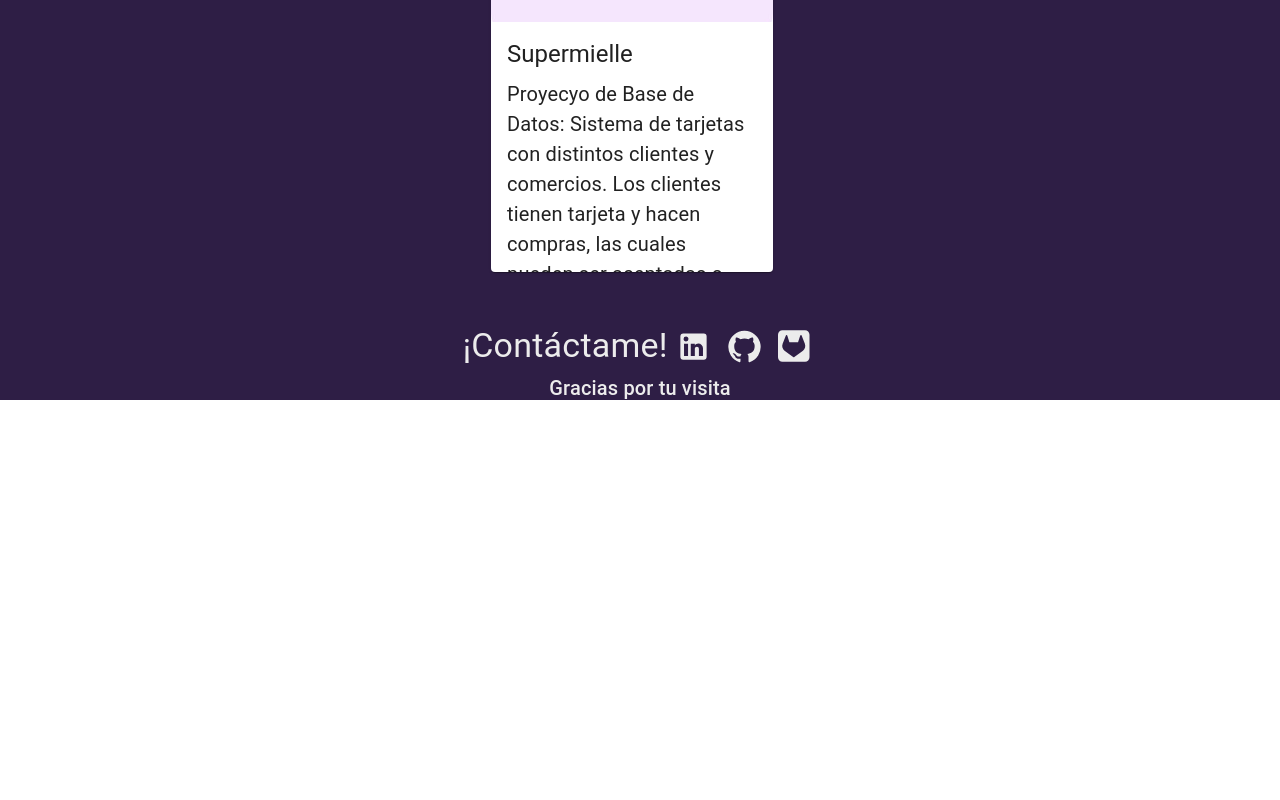
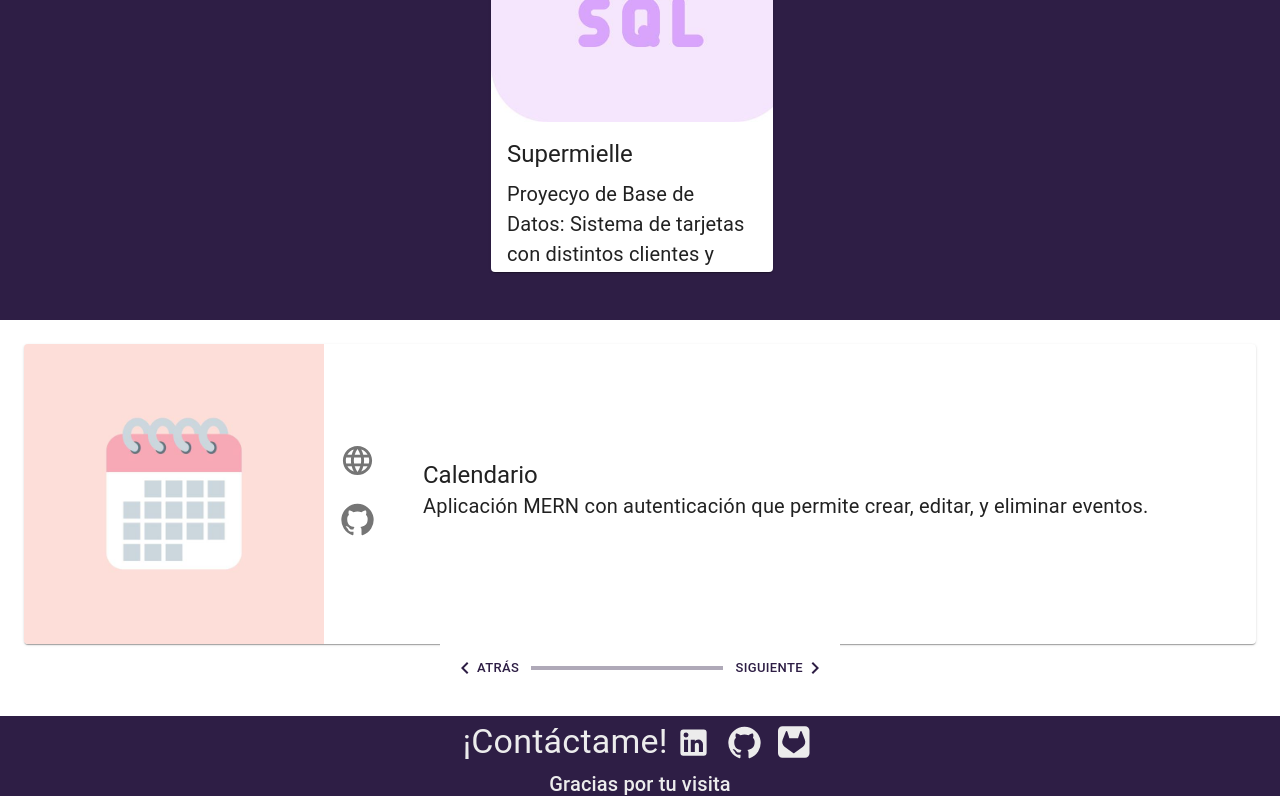
Before and after one commit to LuciaSoria5/portfolio, a React (Vite) app: page /presentacion in a window 1280 px wide. Shown: the part 2734-3534 px from the top of the page. Before the commit the page ends 3138 px from the top, so only its background shows below. Built offline with nearby package versions, Linux system fonts and the light colour scheme.

Commit message:
Finish Proyecto2

```diff
--- a/src/components/Proyectos.jsx
+++ b/src/components/Proyectos.jsx
@@ -1,6 +1,6 @@
 import { forwardRef } from 'react';
-import { proyectos } from '../info/proyectos';
-import { Proyecto } from './subcomponents/Proyecto';
+import { proyectos } from '../info';
+import { Proyecto } from './subcomponents';
 import { Grid, Typography } from '@mui/material';
 
 export const Proyectos = forwardRef((props, ref) => {
--- /dev/null
+++ b/src/components/Proyectos2.jsx
@@ -0,0 +1,89 @@
+import { useState } from 'react';
+
+import { useTheme } from '@mui/material/styles';
+import MobileStepper from '@mui/material/MobileStepper';
+import Button from '@mui/material/Button';
+import KeyboardArrowLeft from '@mui/icons-material/KeyboardArrowLeft';
+import KeyboardArrowRight from '@mui/icons-material/KeyboardArrowRight';
+
+import { proyectos } from '../info';
+import { Proyecto2 } from './subcomponents';
+import { Grid } from '@mui/material';
+
+
+export const Proyectos2 = () => {
+
+    const listaProyectos = proyectos;
+    const cantElementos = listaProyectos.length;
+
+    const theme = useTheme();
+    const [activeStep, setActiveStep] = useState(0);
+
+    const handleNext = () => {
+        setActiveStep((prevActiveStep) => {
+            var next = prevActiveStep + 1
+            if (next === cantElementos) {
+                next = 0
+            }
+            return next
+        });
+    };
+
+    const handleBack = () => {
+        setActiveStep((prevActiveStep) => {
+            var next = prevActiveStep - 1
+            if (next < 0) {
+                next = cantElementos - 1
+            }
+            return next
+        });
+    };
+
+    return (
+
+        <Grid
+            container
+            justifyContent="center" /* Centrar proyectos horizontalmente */
+            sx={{
+                padding: '24px', // Espacio alrededor de todo el contenido
+            }}
+        >
+            <Proyecto2
+                titulo={listaProyectos[activeStep].titulo}
+                descripcion={listaProyectos[activeStep].descripcion}
+                repositorio={listaProyectos[activeStep].repositorio}
+                imagen={listaProyectos[activeStep].imagen}
+                sitio={listaProyectos[activeStep].sitio}
+                git={listaProyectos[activeStep].git}
+            />
+
+            <MobileStepper
+                variant="progress"
+                steps={cantElementos}
+                position="static"
+                activeStep={activeStep}
+                sx={{ maxWidth: 400, flexGrow: 1 }}
+                nextButton={
+                    <Button size="small" onClick={handleNext}>
+                        Siguiente
+                        {theme.direction === 'rtl' ? (
+                            <KeyboardArrowLeft />
+                        ) : (
+                            <KeyboardArrowRight />
+                        )}
+                    </Button>
+                }
+                backButton={
+                    <Button size="small" onClick={handleBack}>
+                        {theme.direction === 'rtl' ? (
+                            <KeyboardArrowRight />
+                        ) : (
+                            <KeyboardArrowLeft />
+                        )}
+                        Atrás
+                    </Button>
+                }
+            />
+        </Grid>
+    );
+}
--- a/src/components/index.js
+++ b/src/components/index.js
@@ -3,5 +3,6 @@ export * from './Navbar';
 export * from './Navbar2';
 export * from './Presentacion';
 export * from './Proyectos';
+export * from './Proyectos2';
 export * from './SobreMi';
 export * from './Tecnologias';
--- a/src/components/subcomponents/Proyecto.jsx
+++ b/src/components/subcomponents/Proyecto.jsx
@@ -1,4 +1,4 @@
-import { AppBar, Box, Card, CardActionArea, CardContent, CardMedia, Grid, Link, Toolbar, Typography, IconButton } from "@mui/material"
+import { Card, CardContent, CardMedia, Typography, IconButton } from "@mui/material"
 import { ElevationScroll } from "./ElevationScroll";
 import GitHubIcon from '@mui/icons-material/GitHub';
 import { FontAwesomeIcon } from '@fortawesome/react-fontawesome'
@@ -25,9 +25,9 @@ export const Proyecto = ({ titulo, descripcion, repositorio, imagen, git, sitio=
           component="img"
           image={ ImgUrl }
           alt={ titulo }
-          sx={{ height: '200px',
+          sx={{
+            width: '300px',
             objectFit: 'cover' /* Imagen consistente */
-
           }}
         />
         <CardContent >
--- /dev/null
+++ b/src/components/subcomponents/Proyecto2.jsx
@@ -0,0 +1,98 @@
+import { useTheme } from '@mui/material/styles';
+import Box from '@mui/material/Box';
+import Card from '@mui/material/Card';
+import CardContent from '@mui/material/CardContent';
+import CardMedia from '@mui/material/CardMedia';
+import IconButton from '@mui/material/IconButton';
+import Typography from '@mui/material/Typography';
+import GitHubIcon from '@mui/icons-material/GitHub';
+import { FontAwesomeIcon } from '@fortawesome/react-fontawesome'
+import { faSquareGitlab } from '@fortawesome/free-brands-svg-icons'
+import LanguageIcon from '@mui/icons-material/Language';
+
+export const Proyecto2 = ({ titulo, descripcion, repositorio, imagen, git, sitio = '' }) => {
+
+  const ImgUrl = `./proyectos/${imagen}`;
+
+  return (
+    <Card
+      sx={{
+        display: 'flex',
+        width: '100%',  // El ancho será controlado por el `Grid`
+        height: 300,    // Fija la altura
+        overflowY: 'auto',
+      }}
+    >
+      <CardMedia
+        component="img"
+        sx={{
+          width: 'auto',
+          height: '100%',
+          objectFit: 'cover' /* Imagen consistente */
+        }}
+        image={ImgUrl}
+        alt={titulo}
+      />
+      <Box
+        sx={{
+          display: 'flex',
+          height: '100%',          // Asegura que el contenedor ocupe todo el espacio
+          alignItems: 'center',
+          justifyContent: 'center',
+        }}>
+
+        <Box
+          sx={{
+            display: 'flex',          // Usa flexbox para manejar los iconos
+            flexDirection: 'column',  // Apila los iconos verticalmente
+            alignItems: 'center',     // Centra los iconos horizontalmente
+            gap: 1,                   // Espaciado entre los iconos
+            pl: 1,
+            pb: 1,
+            pr: 3,
+          }}>
+          {
+            sitio && (
+              <IconButton
+                role="button"
+                variant="contained"
+                onClick={() => window.open(sitio, "_blank", "noopener noreferrer")}
+              >
+                <LanguageIcon fontSize="large" />
+              </IconButton>
+            )
+          }
+          <IconButton
+            role="button"
+            variant="contained"
+            onClick={() => window.open(repositorio, "_blank", "noopener noreferrer")}
+          >
+            {git === "GitHub" ? (
+              <GitHubIcon fontSize="large" />
+            ) : (
+              <FontAwesomeIcon
+                icon={faSquareGitlab}
+                size="xl"
+                style={{ color: "#808080" }}
+              />
+            )}
+          </IconButton>
+        </Box>
+
+        <CardContent
+          sx={{
+            // alignSelf: 'stretch', // Ocupa todo el ancho
+          }}
+        >
+          <Typography component="div" variant="h5">
+            {titulo}
+          </Typography>
+          <Typography variant="body1" component="div" fontSize={20}>
+            {descripcion}
+          </Typography>
+        </CardContent>
+
+      </Box>
+    </Card>
+  );
+}
--- a/src/components/subcomponents/index.js
+++ b/src/components/subcomponents/index.js
@@ -2,3 +2,4 @@ export * from './ElevationScroll';
 export * from './EnumItems';
 export * from './Habilidades';
 export * from './Proyecto';
+export * from './Proyecto2';
--- a/src/pages/MiPortfolio.jsx
+++ b/src/pages/MiPortfolio.jsx
@@ -1,5 +1,5 @@
 import React, { useEffect, useRef, useState } from 'react'
-import { Contacto, Navbar, Presentacion, Proyectos, SobreMi, Tecnologias } from '../components'
+import { Contacto, Navbar, Presentacion, Proyectos, Proyectos2, SobreMi, Tecnologias } from '../components'
 import { Grid } from '@mui/material'
 import { Navbar2 } from '../components';
 
@@ -40,6 +40,7 @@ export const MiPortfolio = () => {
       <SobreMi id="sobreMi" />
       <Tecnologias id="tecnologias" />
       <Proyectos id="proyectos" ref={ proyectoRef }/>
+      <Proyectos2 />
       <Contacto />
   </Grid>
   )
```
